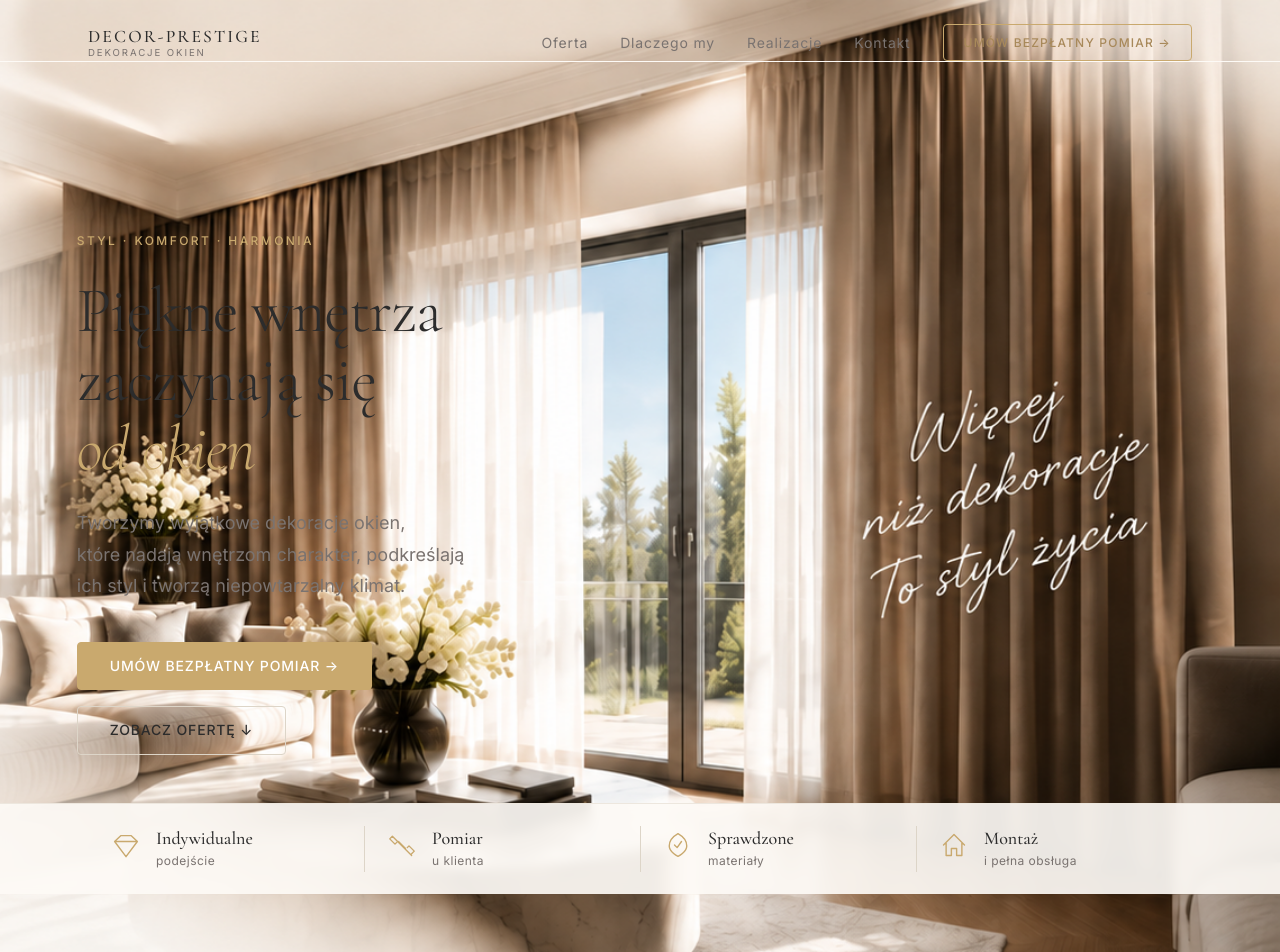
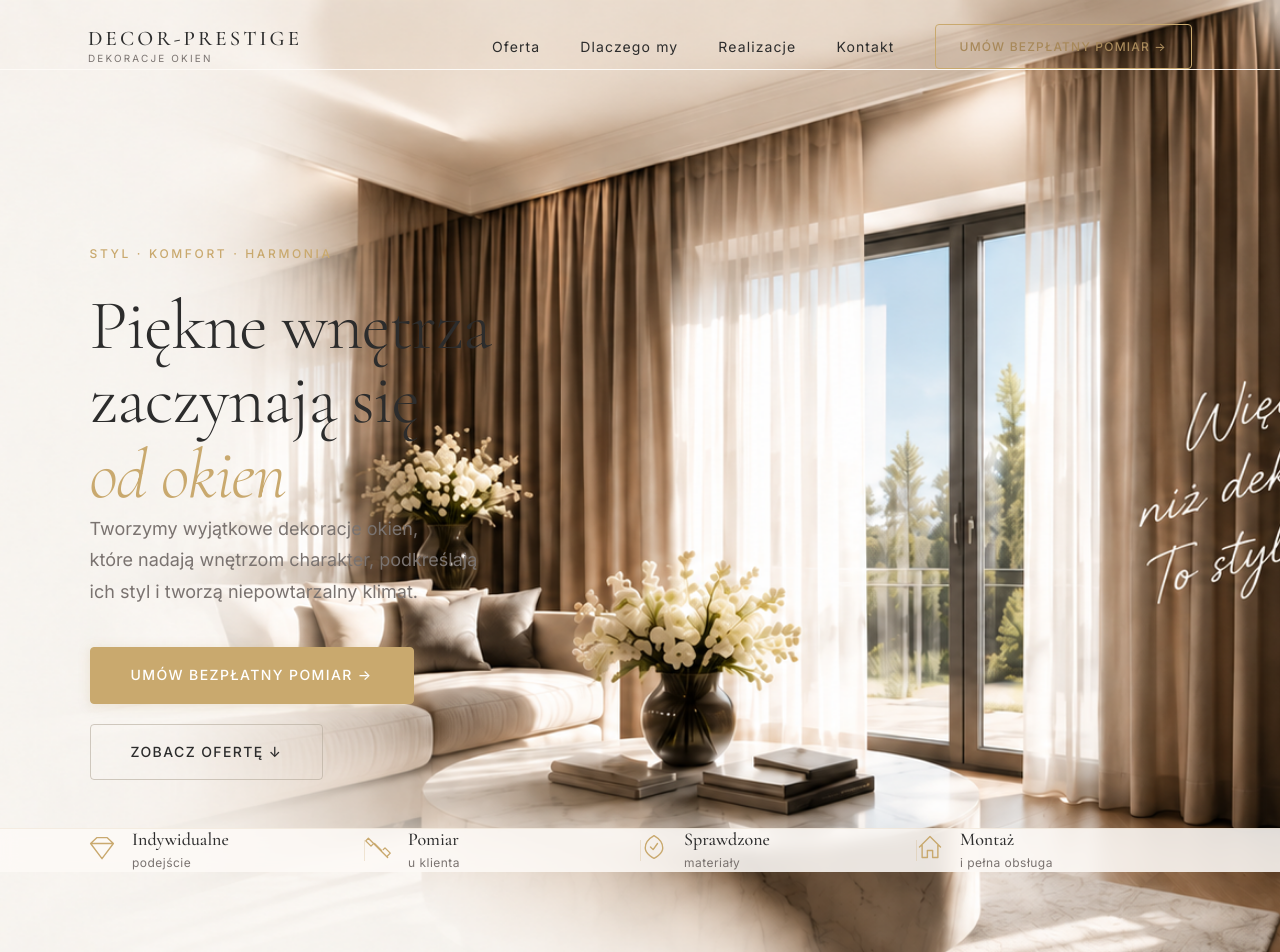
Before and after one commit to web48app/decor-prestige, a React (Vite) app in the folder decor-prestige/: page / in a window 1280 px wide. Shown: the top 952 px of the page. Built offline with nearby package versions, Linux system fonts and the light colour scheme.

Commit message:
refine: navbar + hero + button polish

```diff
--- a/decor-prestige/src/components/layout/Navbar/Navbar.module.css
+++ b/decor-prestige/src/components/layout/Navbar/Navbar.module.css
@@ -17,6 +17,8 @@
 
 .transparent {
   background-color: transparent;
+  box-shadow: none;
+  border-bottom: none;
   padding-block: var(--space-6);
 }
 
@@ -32,7 +34,7 @@
 .inner {
   display: flex;
   align-items: center;
-  gap: var(--space-8);
+  gap: var(--space-10);
 }
 
 /* ---- Logo ---- */
@@ -42,23 +44,23 @@
   line-height: 1;
   text-decoration: none;
   flex-shrink: 0;
-  gap: 3px;
+  gap: 4px;
 }
 
 .logoName {
   font-family: var(--font-heading);
-  font-size: 1.1rem;
+  font-size: 1.3rem;
   font-weight: 500;
-  letter-spacing: 0.12em;
+  letter-spacing: 0.15em;
   color: var(--color-text);
   transition: color var(--transition-fast);
 }
 
 .logoSub {
   font-family: var(--font-body);
-  font-size: 0.6rem;
+  font-size: 0.62rem;
   font-weight: 400;
-  letter-spacing: 0.2em;
+  letter-spacing: 0.22em;
   text-transform: uppercase;
   color: var(--color-text-muted);
 }
@@ -70,7 +72,7 @@
 /* ---- Desktop links ---- */
 .links {
   display: flex;
-  gap: var(--space-8);
+  gap: var(--space-10);
   margin-left: auto;
   list-style: none;
   padding: 0;
@@ -82,8 +84,8 @@
   font-family: var(--font-body);
   font-size: var(--font-size-sm);
   font-weight: 400;
-  letter-spacing: 0.06em;
-  color: var(--color-text-muted);
+  letter-spacing: 0.08em;
+  color: var(--color-text);
   text-decoration: none;
   padding-bottom: 3px;
   transition: color var(--transition-fast);
@@ -101,7 +103,7 @@
 }
 
 .link:hover {
-  color: var(--color-text);
+  color: var(--color-accent);
 }
 
 .link:hover::after,
@@ -124,7 +126,7 @@
   text-decoration: none;
   color: var(--color-accent-dark);
   border: 1px solid var(--color-accent);
-  padding: var(--space-2) var(--space-5);
+  padding: var(--space-3) var(--space-6);
   border-radius: var(--radius-small);
   white-space: nowrap;
   transition:
--- a/decor-prestige/src/components/sections/Hero/Hero.module.css
+++ b/decor-prestige/src/components/sections/Hero/Hero.module.css
@@ -19,7 +19,7 @@
   width: 100%;
   height: 100%;
   object-fit: cover;
-  object-position: right center;
+  object-position: 60% center;
   display: block;
   z-index: 0;
 }
@@ -48,15 +48,15 @@
 .textCol {
   display: flex;
   flex-direction: column;
-  padding: clamp(6rem, 10vw, 9rem) clamp(var(--container-padding), 6vw, 6rem) var(--space-12);
-  max-width: 560px;
+  padding: clamp(7rem, 11vw, 10rem) clamp(var(--container-padding), 7vw, 7rem) var(--space-12);
+  max-width: 600px;
 }
 
 .eyebrow {
   font-family: var(--font-body);
   font-size: var(--font-size-xs);
   font-weight: 500;
-  letter-spacing: 0.2em;
+  letter-spacing: 0.22em;
   text-transform: uppercase;
   color: var(--color-accent);
   margin-bottom: var(--space-6);
@@ -64,12 +64,12 @@
 
 .heading {
   font-family: var(--font-heading);
-  font-size: clamp(2.6rem, 5vw, 4.2rem);
+  font-size: clamp(3rem, 5.5vw, 5rem);
   font-weight: 300;
-  line-height: 1.08;
+  line-height: 1.06;
   letter-spacing: -0.02em;
   color: var(--color-text);
-  margin-bottom: var(--space-6);
+  margin-bottom: var(--space-7);
   font-style: normal;
 }
 
@@ -83,14 +83,14 @@
   line-height: 1.75;
   color: var(--color-text-muted);
   margin-bottom: var(--space-10);
-  max-width: 420px;
+  max-width: 500px;
 }
 
 .brDesktop { display: block; }
 
 .buttons {
   display: flex;
-  gap: var(--space-4);
+  gap: var(--space-5);
   flex-wrap: wrap;
   align-items: center;
 }
@@ -99,10 +99,10 @@
 .uspWrap {
   position: relative;
   z-index: 1;
-  background: rgba(253, 250, 246, 0.92);
-  backdrop-filter: blur(6px);
-  -webkit-backdrop-filter: blur(6px);
-  border-top: 1px solid var(--color-border-light);
+  background: rgba(253, 250, 246, 0.88);
+  backdrop-filter: blur(8px);
+  -webkit-backdrop-filter: blur(8px);
+  border-top: 1px solid rgba(201, 169, 110, 0.15);
 }
 
 .uspList {
@@ -118,7 +118,7 @@
   display: flex;
   align-items: center;
   gap: var(--space-4);
-  padding: var(--space-6);
+  padding: var(--space-7) var(--space-6);
   position: relative;
 }
 
@@ -129,7 +129,7 @@
   top: 25%;
   height: 50%;
   width: 1px;
-  background: var(--color-border);
+  background: rgba(201, 169, 110, 0.25);
 }
 
 .uspIcon { flex-shrink: 0; color: var(--color-accent); }
@@ -164,7 +164,7 @@
     object-position: 70% center;
   }
   .textCol {
-    max-width: 480px;
+    max-width: 500px;
   }
   .uspList {
     grid-template-columns: repeat(2, 1fr);
@@ -200,7 +200,7 @@
     flex-direction: column;
   }
 
-  .heading { font-size: clamp(2rem, 8vw, 2.8rem); }
+  .heading { font-size: clamp(2.2rem, 8vw, 3rem); }
   .lead { font-size: var(--font-size-base); margin-bottom: var(--space-8); }
   .brDesktop { display: none; }
   .buttons { flex-direction: column; align-items: flex-start; }
--- a/decor-prestige/src/components/ui/Button/Button.module.css
+++ b/decor-prestige/src/components/ui/Button/Button.module.css
@@ -2,11 +2,11 @@
   display: inline-flex;
   align-items: center;
   gap: var(--space-2);
-  padding: var(--space-3) var(--space-8);
+  padding: var(--space-4) var(--space-10);
   font-family: var(--font-body);
   font-size: var(--font-size-sm);
   font-weight: 500;
-  letter-spacing: var(--letter-spacing-wide);
+  letter-spacing: 0.1em;
   text-transform: uppercase;
   text-decoration: none;
   border-radius: var(--radius-small);
@@ -15,6 +15,7 @@
     background-color var(--transition-normal),
     color var(--transition-normal),
     border-color var(--transition-normal),
+    box-shadow var(--transition-normal),
     transform var(--transition-fast);
   white-space: nowrap;
 }
@@ -28,19 +29,21 @@
   background: var(--color-accent);
   color: #fff;
   border: 1px solid var(--color-accent);
+  box-shadow: 0 2px 12px rgba(201, 169, 110, 0.25);
 }
 
 .primary:hover {
   background: var(--color-accent-dark);
   border-color: var(--color-accent-dark);
   color: #fff;
+  box-shadow: 0 4px 20px rgba(201, 169, 110, 0.35);
 }
 
 /* Secondary */
 .secondary {
   background: transparent;
   color: var(--color-text);
-  border: 1px solid var(--color-border);
+  border: 1px solid rgba(180, 170, 155, 0.6);
 }
 
 .secondary:hover {
```
